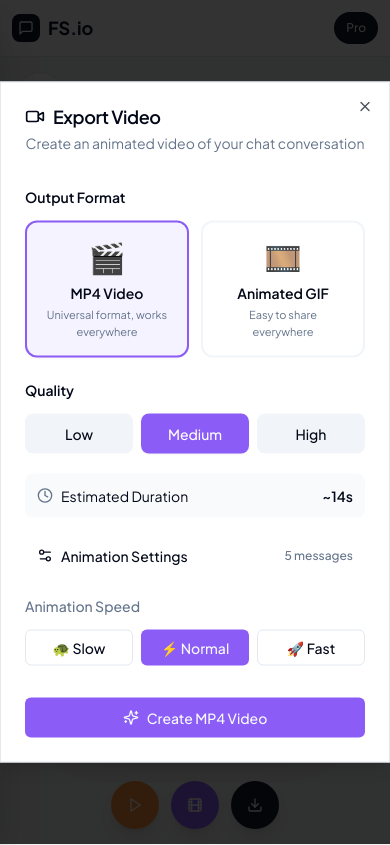
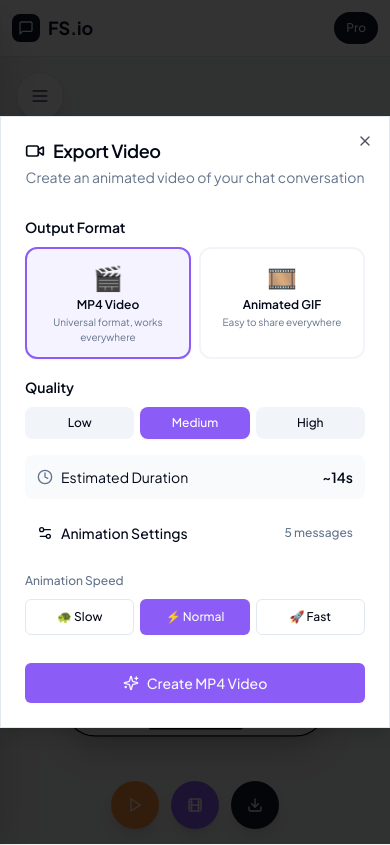
Before and after one commit to gokhangokova/fakewhatsappmessage, a Next.js app: page / in a window 390 px wide. Both pictures are taken after a click on the button 195 px from the left and 805 px from the top of the page. Built offline with nearby package versions, Linux system fonts and the light colour scheme.

Commit message:
feat: Mobile-friendly export dialogs - smaller buttons, better spacing, scrollable content

```diff
--- a/components/video/video-export-panel.tsx
+++ b/components/video/video-export-panel.tsx
@@ -118,7 +118,7 @@ export function VideoExportPanel({
           <span className="font-medium hidden sm:inline">Video</span>
         </Button>
       </DialogTrigger>
-      <DialogContent className="sm:max-w-[480px]">
+      <DialogContent className="sm:max-w-[480px] max-h-[90vh] overflow-y-auto">
         <DialogHeader>
           <DialogTitle className="flex items-center gap-2">
             <Video className="w-5 h-5" />
@@ -129,7 +129,7 @@ export function VideoExportPanel({
           </DialogDescription>
         </DialogHeader>
 
-        <div className="space-y-5 py-4">
+        <div className="space-y-4 py-3 sm:py-4">
           {/* Success Banner */}
           {hasVideo && !isWorking && (
             <div className="flex items-center gap-3 p-4 bg-green-50 dark:bg-green-950 rounded-xl border border-green-200 dark:border-green-800">
@@ -180,23 +180,23 @@ export function VideoExportPanel({
 
           {/* Format Selection */}
           {!isWorking && !hasVideo && (
-            <div className="space-y-3">
+            <div className="space-y-2 sm:space-y-3">
               <Label className="text-sm font-semibold">{t.video.outputFormat}</Label>
-              <div className="grid grid-cols-2 gap-3">
+              <div className="grid grid-cols-2 gap-2 sm:gap-3">
                 {(['mp4', 'gif'] as VideoFormat[]).map((format) => (
                   <button
                     key={format}
                     onClick={() => onSettingsChange({ format })}
                     className={cn(
-                      'flex flex-col items-center p-4 rounded-xl border-2 transition-all',
+                      'flex flex-col items-center p-3 sm:p-4 rounded-xl border-2 transition-all',
                       settings.format === format
                         ? 'border-violet-500 bg-violet-50 dark:bg-violet-950 shadow-sm'
                         : 'border-muted hover:border-muted-foreground/30 hover:bg-muted/50'
                     )}
                   >
-                    <span className="text-3xl mb-2">{FORMAT_INFO[format].icon}</span>
-                    <span className="text-sm font-semibold">{FORMAT_INFO[format].label}</span>
-                    <span className="text-[11px] text-muted-foreground text-center mt-1">
+                    <span className="text-2xl sm:text-3xl mb-1 sm:mb-2">{FORMAT_INFO[format].icon}</span>
+                    <span className="text-xs sm:text-sm font-semibold">{FORMAT_INFO[format].label}</span>
+                    <span className="text-[10px] sm:text-[11px] text-muted-foreground text-center mt-0.5 sm:mt-1">
                       {FORMAT_INFO[format].desc}
                     </span>
                   </button>
@@ -207,15 +207,15 @@ export function VideoExportPanel({
 
           {/* Quality Selection */}
           {!isWorking && !hasVideo && (
-            <div className="space-y-3">
+            <div className="space-y-2 sm:space-y-3">
               <Label className="text-sm font-semibold">{t.export.quality}</Label>
-              <div className="grid grid-cols-3 gap-2">
+              <div className="grid grid-cols-3 gap-1.5 sm:gap-2">
                 {(['low', 'medium', 'high'] as VideoQuality[]).map((q) => (
                   <button
                     key={q}
                     onClick={() => onSettingsChange({ quality: q })}
                     className={cn(
-                      'px-3 py-2.5 rounded-lg text-sm font-medium transition-all',
+                      'px-2 sm:px-3 py-2 sm:py-2.5 rounded-lg text-xs sm:text-sm font-medium transition-all',
                       settings.quality === q
                         ? 'bg-violet-500 text-white shadow-sm'
                         : 'bg-muted hover:bg-muted/80'
@@ -329,14 +329,17 @@ export function VideoExportPanel({
 
               {/* Speed Presets */}
               {!showSettings && (
-                <div className="space-y-3">
-                  <Label className="text-sm text-muted-foreground">{t.video.animationSpeed}</Label>
-                  <div className="grid grid-cols-3 gap-2">
+                <div className="space-y-2 sm:space-y-3">
+                  <Label className="text-xs sm:text-sm text-muted-foreground">{t.video.animationSpeed}</Label>
+                  <div className="grid grid-cols-3 gap-1.5 sm:gap-2">
                     <Button
                       variant={settings.typingDuration === 3000 && settings.messageDelay === 2000 ? "default" : "outline"}
                       size="sm"
                       onClick={() => onSettingsChange({ typingDuration: 3000, messageDelay: 2000, messageAppearDuration: 600 })}
-                      className={settings.typingDuration === 3000 && settings.messageDelay === 2000 ? "bg-violet-500 hover:bg-violet-600" : ""}
+                      className={cn(
+                        "text-xs sm:text-sm px-2 sm:px-3",
+                        settings.typingDuration === 3000 && settings.messageDelay === 2000 ? "bg-violet-500 hover:bg-violet-600" : ""
+                      )}
                     >
                       {t.video.slow}
                     </Button>
@@ -344,7 +347,10 @@ export function VideoExportPanel({
                       variant={settings.typingDuration === 2000 && settings.messageDelay === 1200 ? "default" : "outline"}
                       size="sm"
                       onClick={() => onSettingsChange({ typingDuration: 2000, messageDelay: 1200, messageAppearDuration: 400 })}
-                      className={settings.typingDuration === 2000 && settings.messageDelay === 1200 ? "bg-violet-500 hover:bg-violet-600" : ""}
+                      className={cn(
+                        "text-xs sm:text-sm px-2 sm:px-3",
+                        settings.typingDuration === 2000 && settings.messageDelay === 1200 ? "bg-violet-500 hover:bg-violet-600" : ""
+                      )}
                     >
                       {t.video.normal}
                     </Button>
@@ -352,7 +358,10 @@ export function VideoExportPanel({
                       variant={settings.typingDuration === 1000 && settings.messageDelay === 600 ? "default" : "outline"}
                       size="sm"
                       onClick={() => onSettingsChange({ typingDuration: 1000, messageDelay: 600, messageAppearDuration: 200 })}
-                      className={settings.typingDuration === 1000 && settings.messageDelay === 600 ? "bg-violet-500 hover:bg-violet-600" : ""}
+                      className={cn(
+                        "text-xs sm:text-sm px-2 sm:px-3",
+                        settings.typingDuration === 1000 && settings.messageDelay === 600 ? "bg-violet-500 hover:bg-violet-600" : ""
+                      )}
                     >
                       {t.video.fast}
                     </Button>
```
Also changed, not shown: app/page.tsx (+21 -21 lines).
